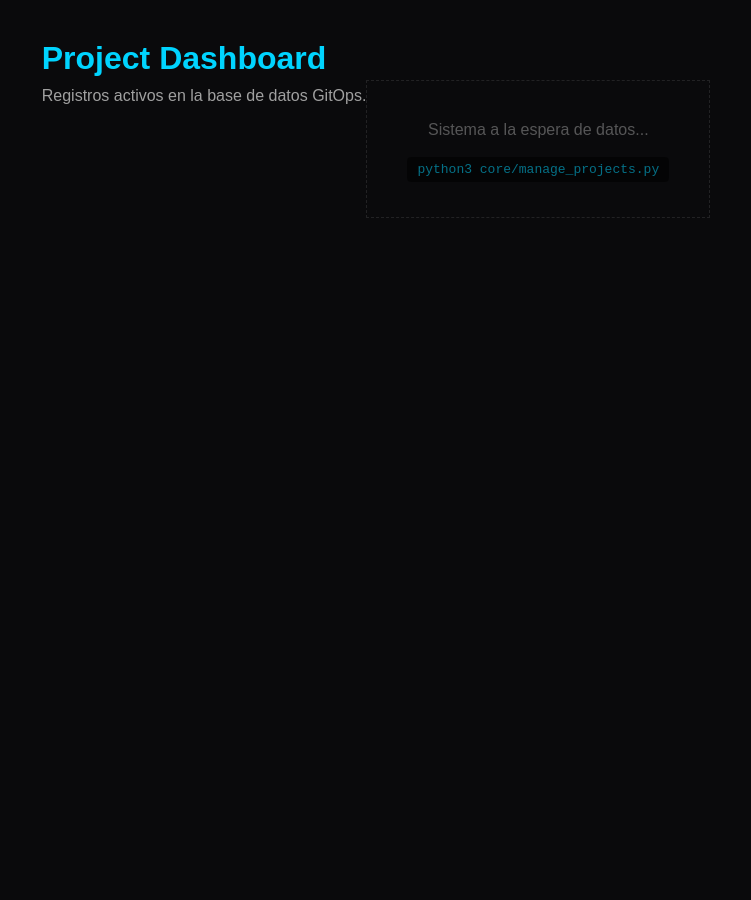
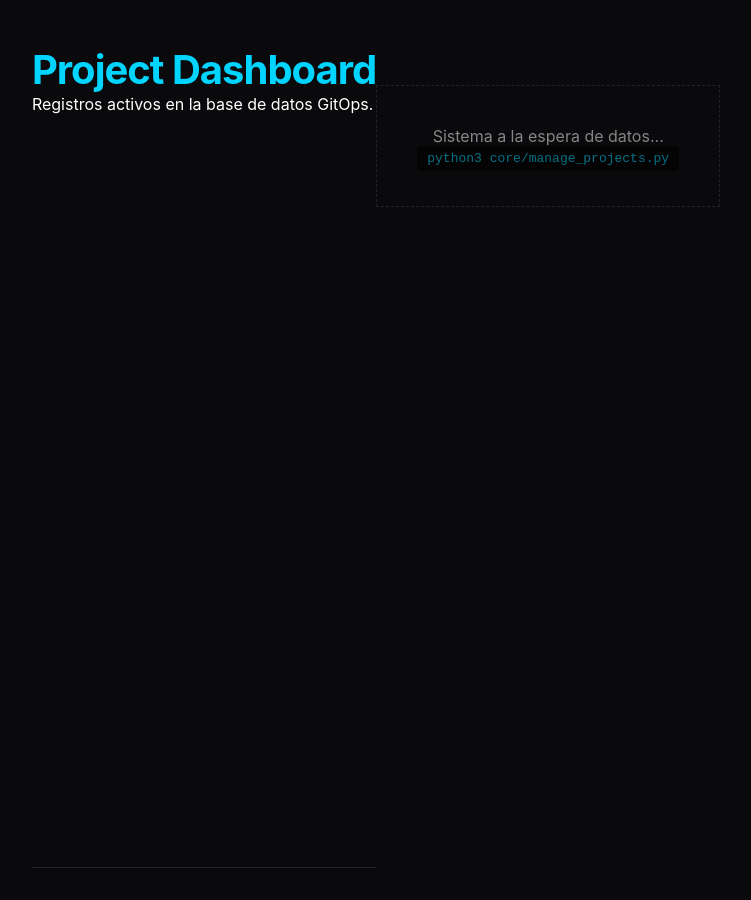
Before and after one commit to sloty00/projects, a Jekyll site: the page built from index.html, in a window 1280 px wide. Shown: the whole page, without its empty margins (264-1015 px from the left). Built offline with Jekyll 4.4.1, drawn with Linux system fonts in a browser that asks for light colours.

Commit message:
Update index.html

```diff
--- a/index.html
+++ b/index.html
@@ -3,42 +3,45 @@ layout: default
 ---
 
 <style>
-  /* Reset de márgenes y colores base */
-  * {
-    margin: 0;
-    padding: 0;
-    box-sizing: border-box;
-  }
+  * { margin: 0; padding: 0; box-sizing: border-box; }
 
   body {
     background-color: #0a0a0c !important;
-    color: #ffffff !important; /* Letras blancas visibles */
+    color: #ffffff !important;
+    font-family: 'Inter', -apple-system, sans-serif;
     display: flex !important;
-    justify-content: center !important;
-    padding: 40px 20px !important;
-    font-family: sans-serif;
+    justify-content: center !important; /* Centra horizontal */
+    padding-top: 5vh !important; /* Margen superior proporcional */
+    min-height: 100vh;
   }
 
-  /* Contenedor centrado y con márgenes internos */
   .glass-container {
-    background: rgba(255, 255, 255, 0.05) !important;
+    background: rgba(255, 255, 255, 0.03) !important;
     border: 1px solid rgba(255, 255, 255, 0.1) !important;
-    padding: 40px !important;
-    border-radius: 20px !important;
-    width: 100% !important;
-    max-width: 800px !important;
-    box-shadow: 0 20px 50px rgba(0,0,0,0.5) !important;
+    padding: 3rem !important;
+    border-radius: 24px !important;
+    width: 95% !important;
+    max-width: 900px !important;
+    backdrop-filter: blur(10px);
   }
 
-  h1 { color: #00d4ff !important; margin-bottom: 10px !important; }
-  p { color: #a0a0a0 !important; margin-bottom: 20px !important; }
+  header {
+    border-bottom: 1px solid rgba(255, 255, 255, 0.1);
+    padding-bottom: 2rem;
+    margin-bottom: 2rem;
+  }
 
-  .card {
-    background: rgba(255, 255, 255, 0.03);
-    border: 1px solid rgba(255, 255, 255, 0.1);
-    padding: 20px;
-    border-radius: 12px;
-    margin-top: 20px;
+  h1 {
+    color: #00d4ff !important;
+    font-size: 2.5rem !important;
+    letter-spacing: -1px;
+  }
+
+  .empty-state {
+    text-align: center;
+    padding: 4rem 2rem;
+    border: 2px dashed rgba(255, 255, 255, 0.05);
+    border-radius: 16px;
   }
 </style>
 
```
